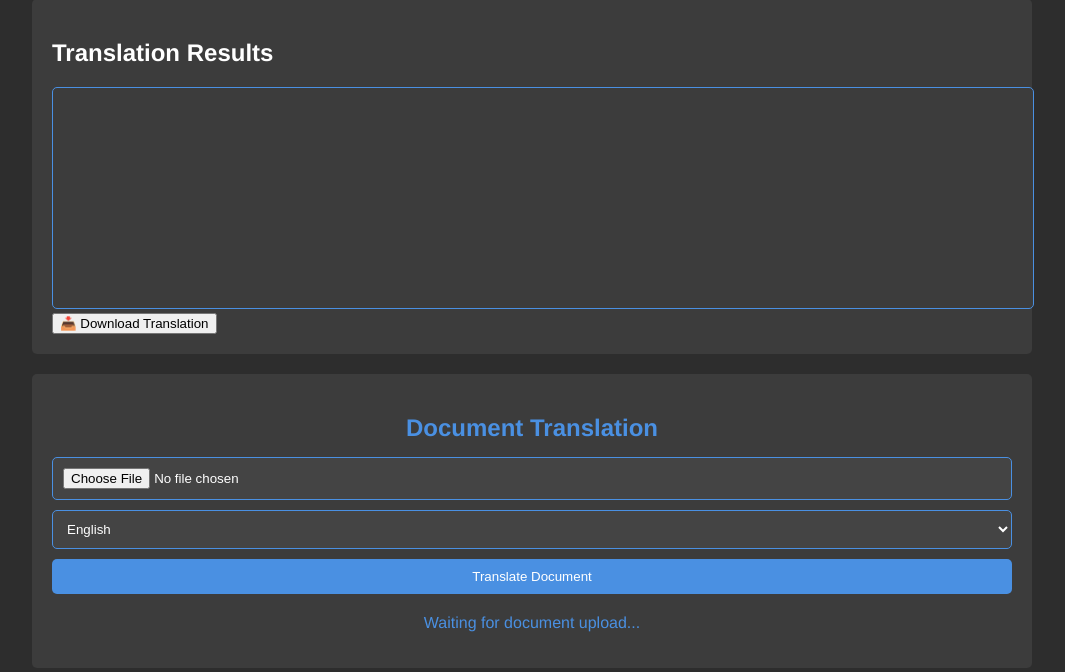
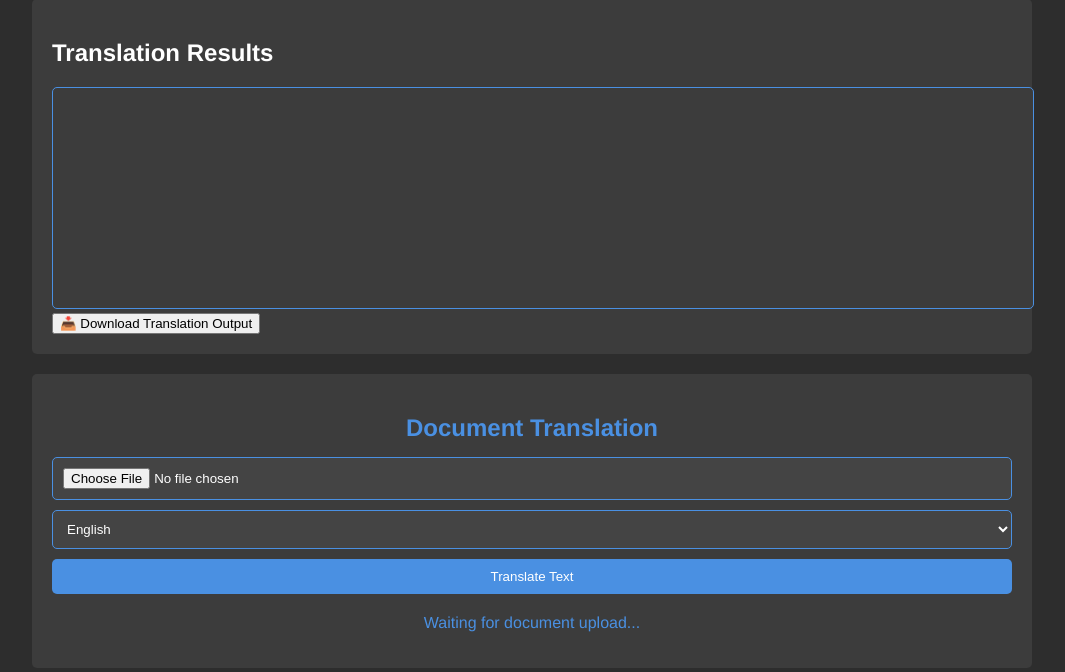
Before and after one commit to imgautam-git/Pic-and-Document-Translator, a Flask app: page / in a window 1280 px wide. Shown: the part 472-1144 px from the top of the page, without its empty margins (108-1173 px from the left). Run offline with Flask 3, Linux system fonts and the light colour scheme; parts of the project's set-up code (start-up, migrations or seed data) failed here and were passed over.

Commit message:
new changes

```diff
--- a/app.py
+++ b/app.py
@@ -198,9 +198,7 @@ def detect_document_language():
     app.run(host='0.0.0.0', port=5000)'''
 
 
-import os
-
 if __name__ == '__main__':
     os.makedirs(app.config['UPLOAD_FOLDER'], exist_ok=True)
-    port = int(os.environ.get("PORT", 5000))  # Use Render's PORT env variable
+    port = int(os.environ.get("PORT", 10000))  # Use Render's PORT
     app.run(host='0.0.0.0', port=port)
--- a/static/js/script.js
+++ b/static/js/script.js
@@ -233,7 +233,7 @@ document.addEventListener('DOMContentLoaded', () => {
         const blob = new Blob([text], { type: 'text/plain' });
         const a = document.createElement('a');
         a.href = URL.createObjectURL(blob);
-        a.download = 'translated_document.txt';
+        a.download = 'translated_document_text.txt';
         a.click();
     });
 });
--- a/templates/index.html
+++ b/templates/index.html
@@ -30,7 +30,7 @@
         <div class="result-section">
             <h2>Translation Results</h2>
             <textarea id="translated-text" readonly></textarea>
-            <button id="download-btn">📥 Download Translation</button>
+            <button id="download-btn">📥 Download Translation Output</button>
         </div>
 
         <div id="progress-bar"></div>
@@ -43,7 +43,7 @@
                     <option value="en">English</option>
                     <option value="ne">Nepali</option>
                 </select>
-                <button type="submit">Translate Document</button>
+                <button type="submit">Translate Text</button>
             </form>
             <p id="detected-document-language">Waiting for document upload...</p>
             <div id="document-preview" style="display:none;">
@@ -56,7 +56,7 @@
                 <h3>Translated Text Output:</h3>
                 <textarea id="translated-document-text" readonly></textarea>
             </div>
-            <button id="download-document-btn" style="display:none;">📥 Download Translated Document</button>
+            <button id="download-document-btn" style="display:none;">📥 Download Translated Text</button>
         </div>
 
     </div>
```
